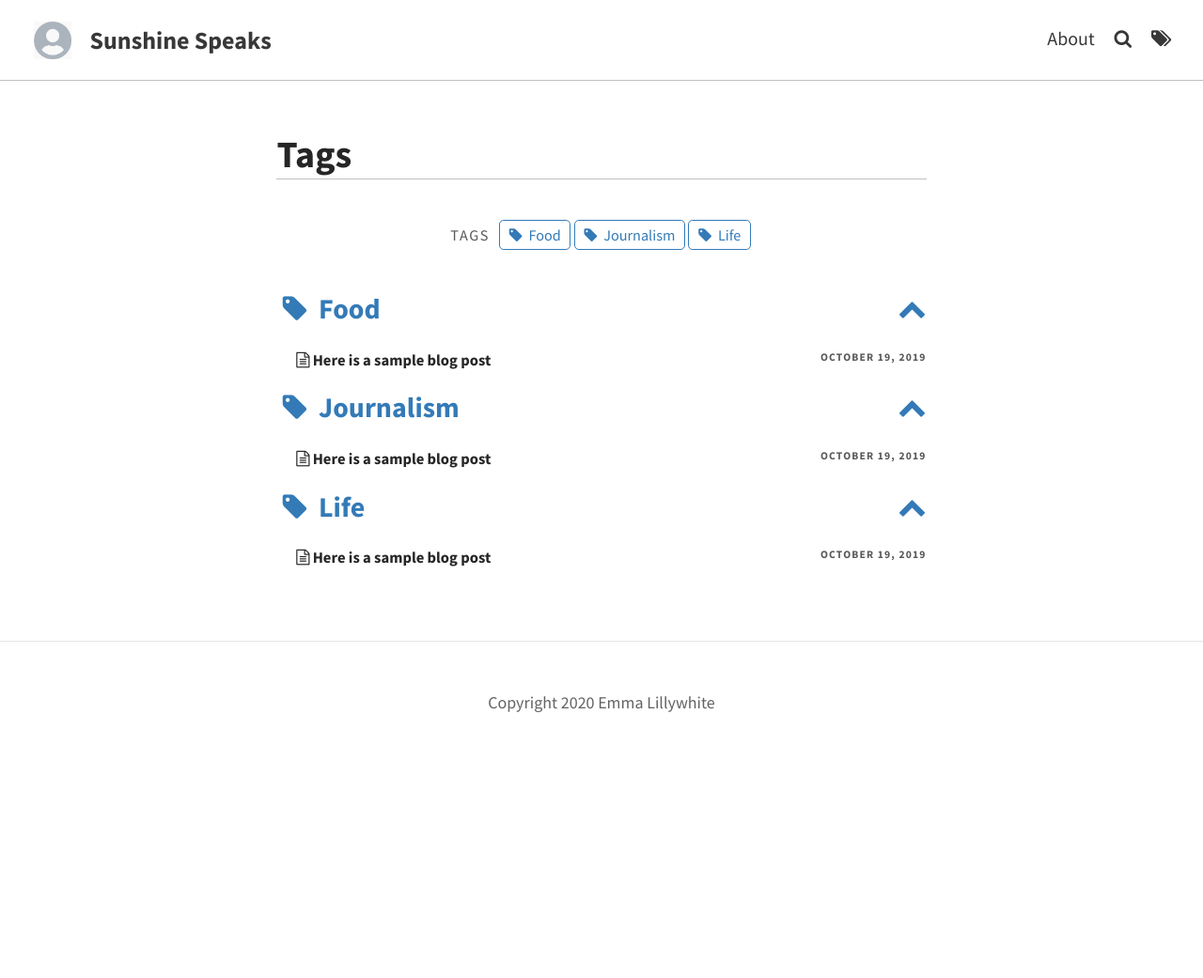
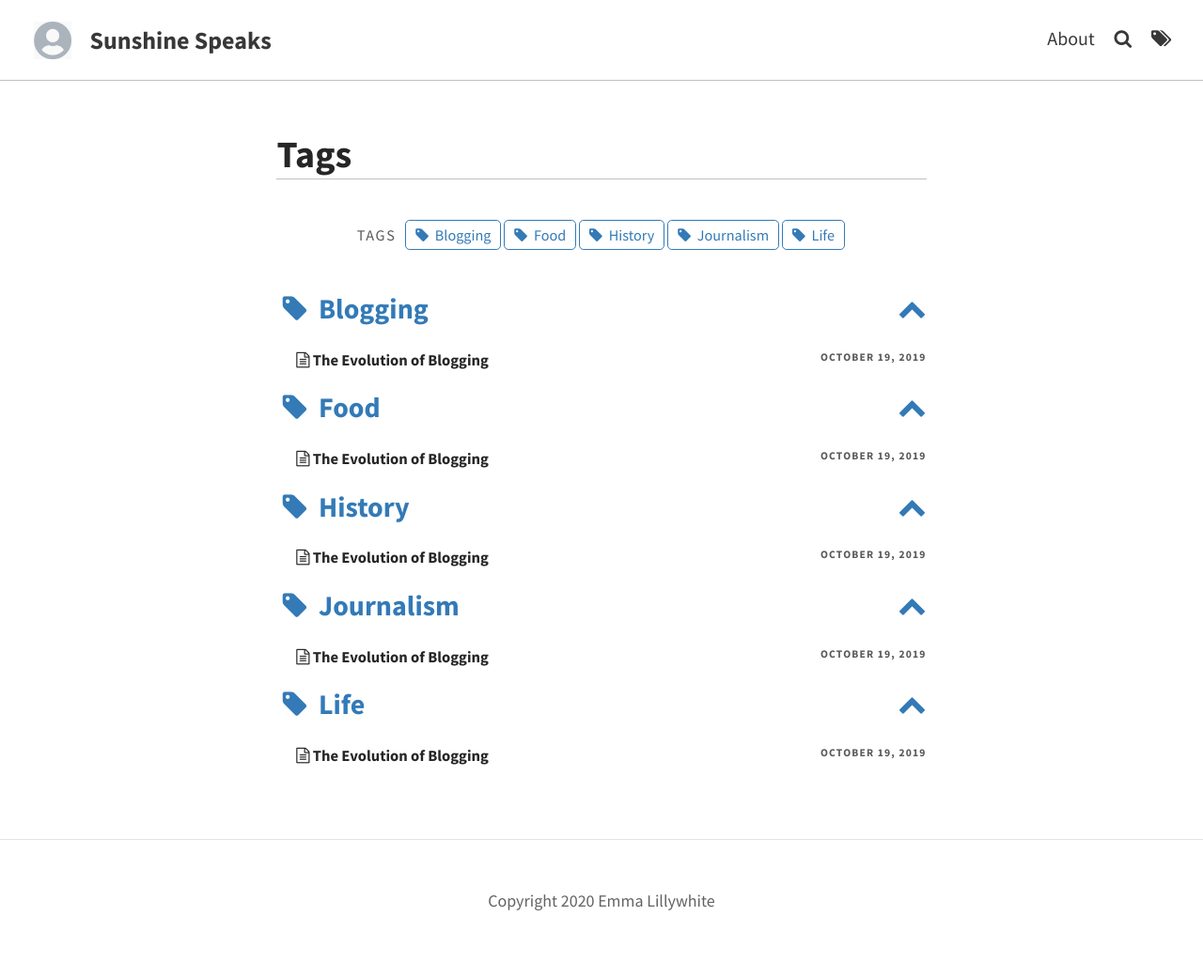
Before and after one commit to sunshinespeaks/sunshinespeaks.github.io, a Jekyll site: the page built from pages/tags.md, in a window 1280 px wide. Shown: the whole page at 94% size. Built offline with Jekyll 4.4.1, drawn with Linux system fonts in a browser that asks for light colours; before the commit the page ends 900 px from its top, so only the background shows below that.

Commit message:
Imagine change in config

```diff
--- a/_config.yml
+++ b/_config.yml
@@ -51,12 +51,12 @@ recipemenu: false # you can change to true and a menu of all recipes will appear
 
 # Header and footer text
 # Change this text to yourown
-header_text: My blog and my recipes
+header_text: My blog and holistic recipes
 
 recipecollection: Your recipe collection
 
 # find an image for your own home page and put it into the images folder
-header_feature_image: /uploads/Bookcase-unsplash.jpg
+header_feature_image: /uploads/HolisticTeapic.jpg
 recipe_bookcover: /uploads/bookcover.jpg
 
 twitter_username:   #change to your own twitter account
--- a/_posts/2019-07-20-here-is-my-new-post-for-trial.markdown
+++ b/_posts/2019-07-20-here-is-my-new-post-for-trial.markdown
@@ -1,6 +1,6 @@
 ---
 layout: post
-title: Here is a sample blog post
+title: The Evolution of Blogging
 date: 2019-10-19
 published: true
 header_feature_image: _uploads/tomatoes.jpg
@@ -9,6 +9,8 @@ tags:
   - Journalism
   - Life
   - Food
+  - Blogging
+  - History
 ---
 
 This is just a sample post that you should delete or set to `published:false`. This first paragraph will appear on the home page as a preview of the post. The rest below this paragraph will appear on the blog post page. The `header_feature_image` is optional and you should enter the path to it in the metadata above.
```
Also changed, not shown: pages/about.md (+1 -1 lines), _uploads/HolisticTeapic.jpg (added).
